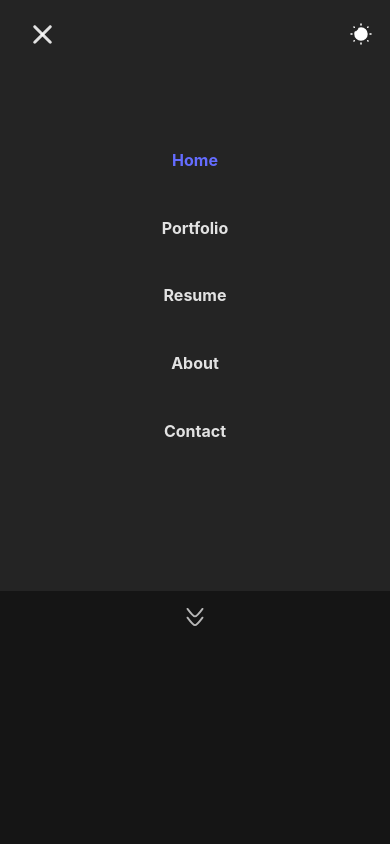
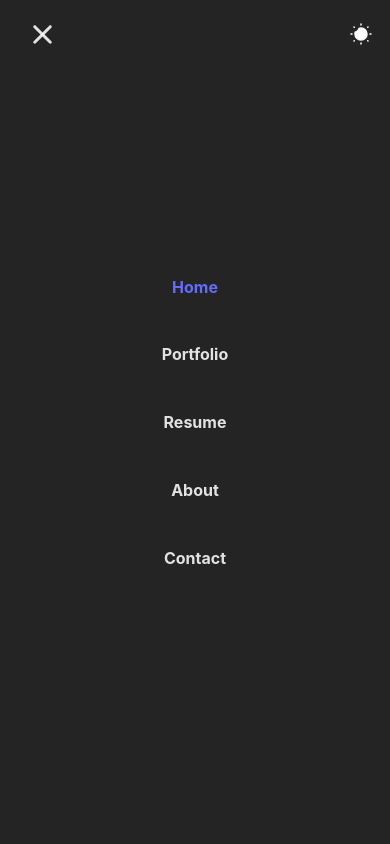
Before and after one commit to I-yan-u/portfolio, a React (Vite) app: page / in a window 390 px wide. Both pictures are taken after a click on the label 42 px from the left and 35 px from the top of the page. Shown: the top 844 px of the page. Built offline with nearby package versions, Linux system fonts and the light colour scheme; no server answers.

Commit message:
Update CSS files to include navbar slide up animation and add new styles in Resume.module.css

```diff
--- a/src/css/Header.module.css
+++ b/src/css/Header.module.css
@@ -44,7 +44,7 @@
 }
 
 .icons:hover {
-    transform: scale(1.2, 1.2) rotate(270deg);
+    transform: scale(1.2, 1.2) rotate(30deg);
     opacity: 0.8;
 }
 
@@ -60,6 +60,7 @@
 @media screen and (max-width: 600px) {
     .toggle {
         display: flex;
+        z-index: 15;
     }
 
     .nav {
@@ -76,7 +77,7 @@
         margin-top: 0;
         padding-top: 15px;
         padding-bottom: 15px;
-        height: 70svh;
+        height: 100svh;
         opacity: 0;
     }
 
@@ -84,6 +85,7 @@
         position: absolute;
         right: 0;
         left: 85%;
+        z-index: 15;
     }
 
     /* Navbar dropdown */
@@ -91,6 +93,7 @@
         display: flex;
         flex-direction: column;
         animation: var(--slideDown);
+        z-index: 10;
     }
 
     /* Navbar slide up */
@@ -99,4 +102,12 @@
         flex-direction: column;
         animation: var(--slideUp);
     }
+
+    .a_enable {
+        display: flex;
+    }
+
+    .a_disable {
+        display: none;
+    }
 }
--- a/src/sections/Header.jsx
+++ b/src/sections/Header.jsx
@@ -105,19 +105,19 @@ function Header() {
         </div>
         <ul className={`${style.navbar} ${navToggle ? style.nav_drop : style.nav_up}`} id='navbar'>
           <li className={`${style.list} ${activeLink === 'Home' ? style.active: ''}`}>
-            <a onClick={() => navLinkClick(menuRef)} href="#Home">Home</a>
+            <a onClick={() => navLinkClick(menuRef)} href="#Home" className={navToggle ? style.a_enable : style.a_disable}>Home</a>
           </li>
           <li className={`${style.list} ${activeLink === 'Portfolio' ? style.active: ''}`}>
-            <a onClick={() => navLinkClick(menuRef)} href="#Portfolio">Portfolio</a>
+            <a onClick={() => navLinkClick(menuRef)} href="#Portfolio" className={navToggle ? style.a_enable : style.a_disable}>Portfolio</a>
           </li>
           <li className={`${style.list} ${activeLink === 'Resume' ? style.active: ''}`}>
-            <a onClick={() => navLinkClick(menuRef)} href="#Resume">Resume</a>
+            <a onClick={() => navLinkClick(menuRef)} href="#Resume" className={navToggle ? style.a_enable : style.a_disable}>Resume</a>
           </li>
           <li className={`${style.list} ${activeLink === 'About' ? style.active: ''}`}>
-            <a onClick={() => navLinkClick(menuRef)} href="#About">About</a>
+            <a onClick={() => navLinkClick(menuRef)} href="#About" className={navToggle ? style.a_enable : style.a_disable}>About</a>
           </li>
           <li className={`${style.list} ${activeLink === 'Contact' ? style.active: ''}`}>
-            <a onClick={() => navLinkClick(menuRef)} href="#Contact">Contact</a>
+            <a onClick={() => navLinkClick(menuRef)} href="#Contact" className={navToggle ? style.a_enable : style.a_disable}>Contact</a>
           </li>
         </ul>
         <div onClick={toggleMode} className={style.icons}>
```
